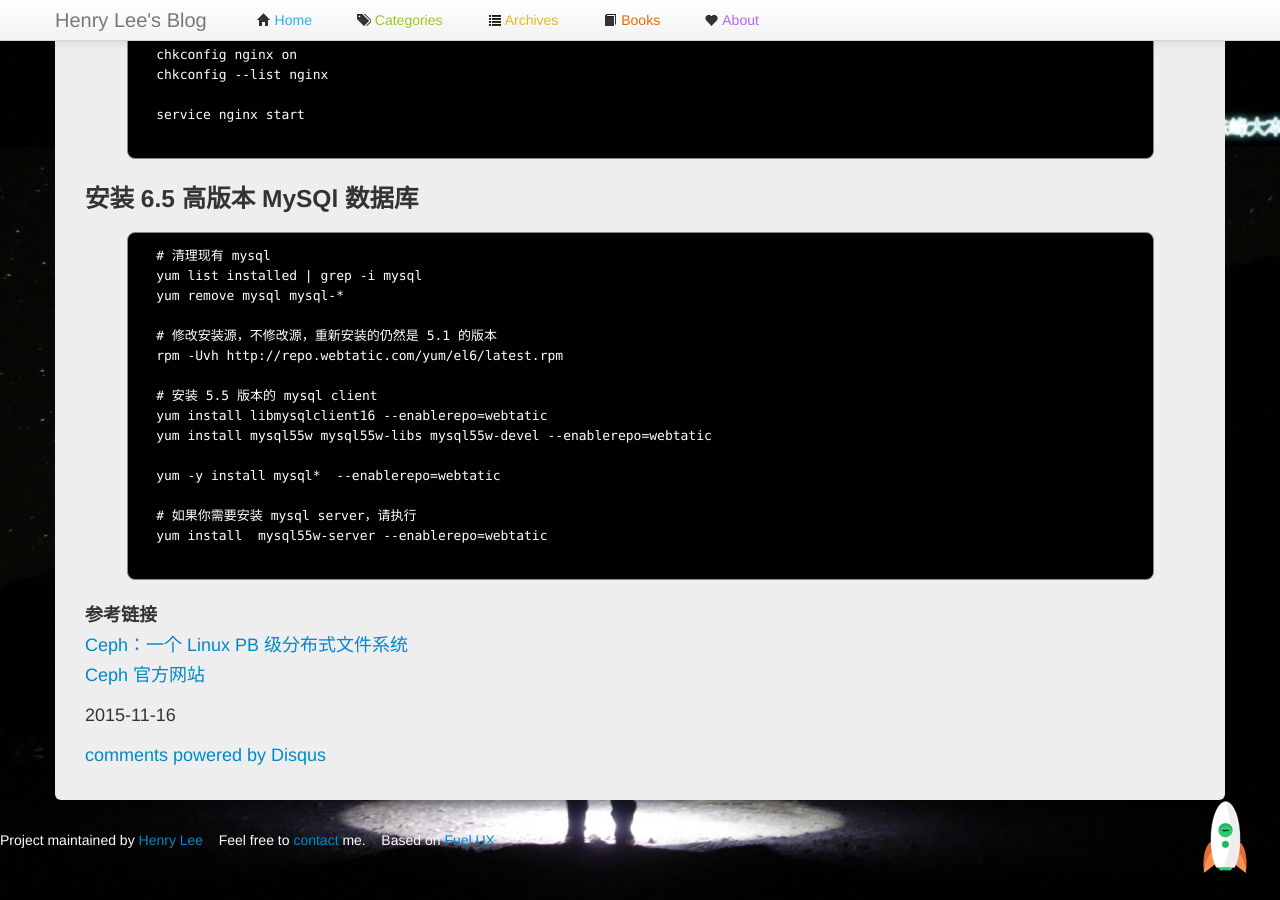
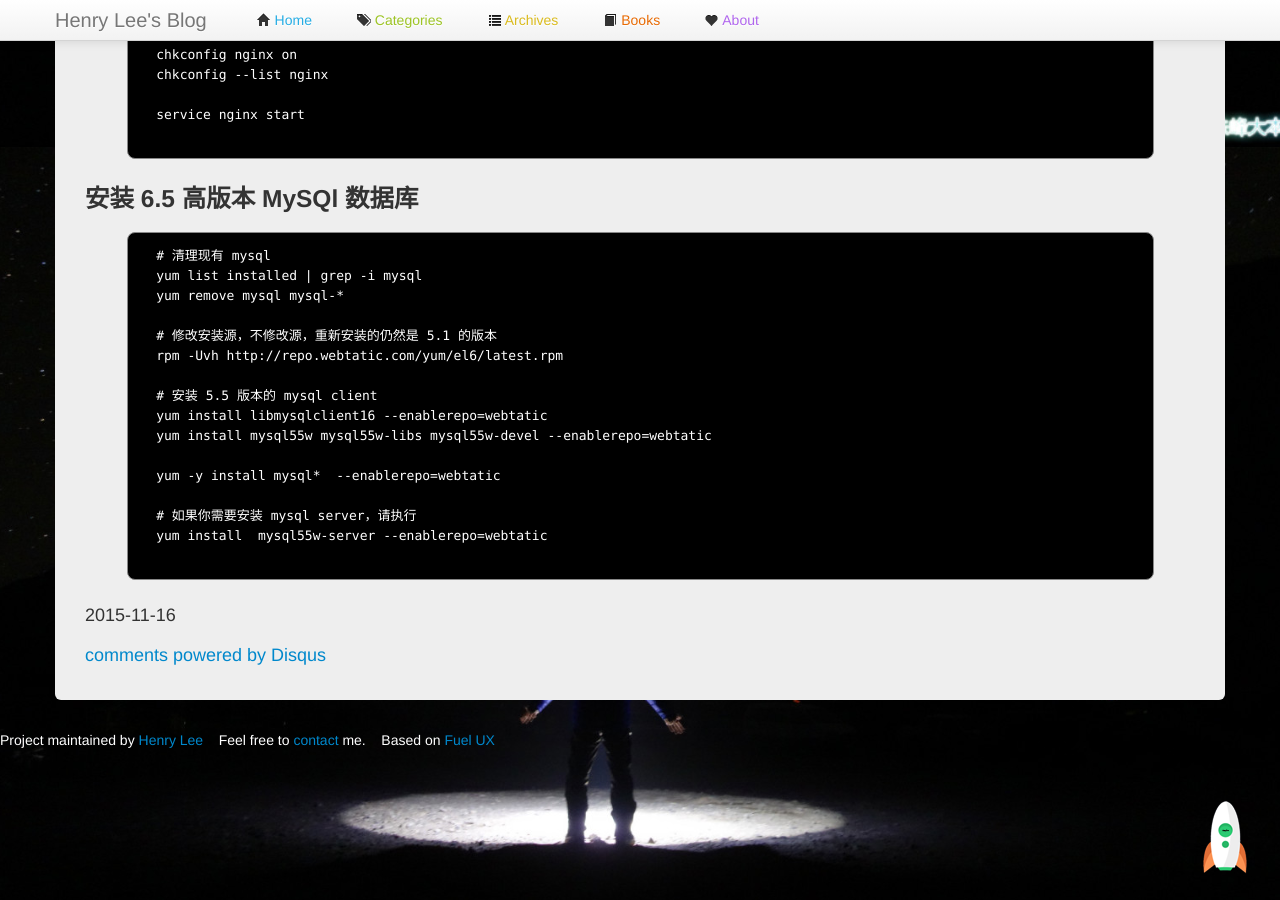
Before and after one commit to manageyp/manageyp.github.com, a Jekyll site: the page built from _posts/2015-11-16-high-quality-set-of-additional-packages-for-linux.html, in a window 1280 px wide and 900 px high, scrolled down 753 px. Built offline with Jekyll 4.4.1, drawn with Linux system fonts in a browser that asks for light colours; comment, search, counter and statistics services are not loaded.

Commit message:
[Change] remove useless links

```diff
--- a/_posts/2015-11-16-high-quality-set-of-additional-packages-for-linux.html
+++ b/_posts/2015-11-16-high-quality-set-of-additional-packages-for-linux.html
@@ -70,10 +70,3 @@ record_on: 2015-11-16
   yum install  mysql55w-server --enablerepo=webtatic
   </pre>
 </p>
-
-
-<p>
-  <b>参考链接</b><br />
-  <a href="http://www.ibm.com/developerworks/cn/linux/l-ceph/index.html" target="_blank">Ceph：一个 Linux PB 级分布式文件系统</a><br />
-  <a href="http://ceph.com/" target="_blank">Ceph 官方网站</a>
-</p>
```
